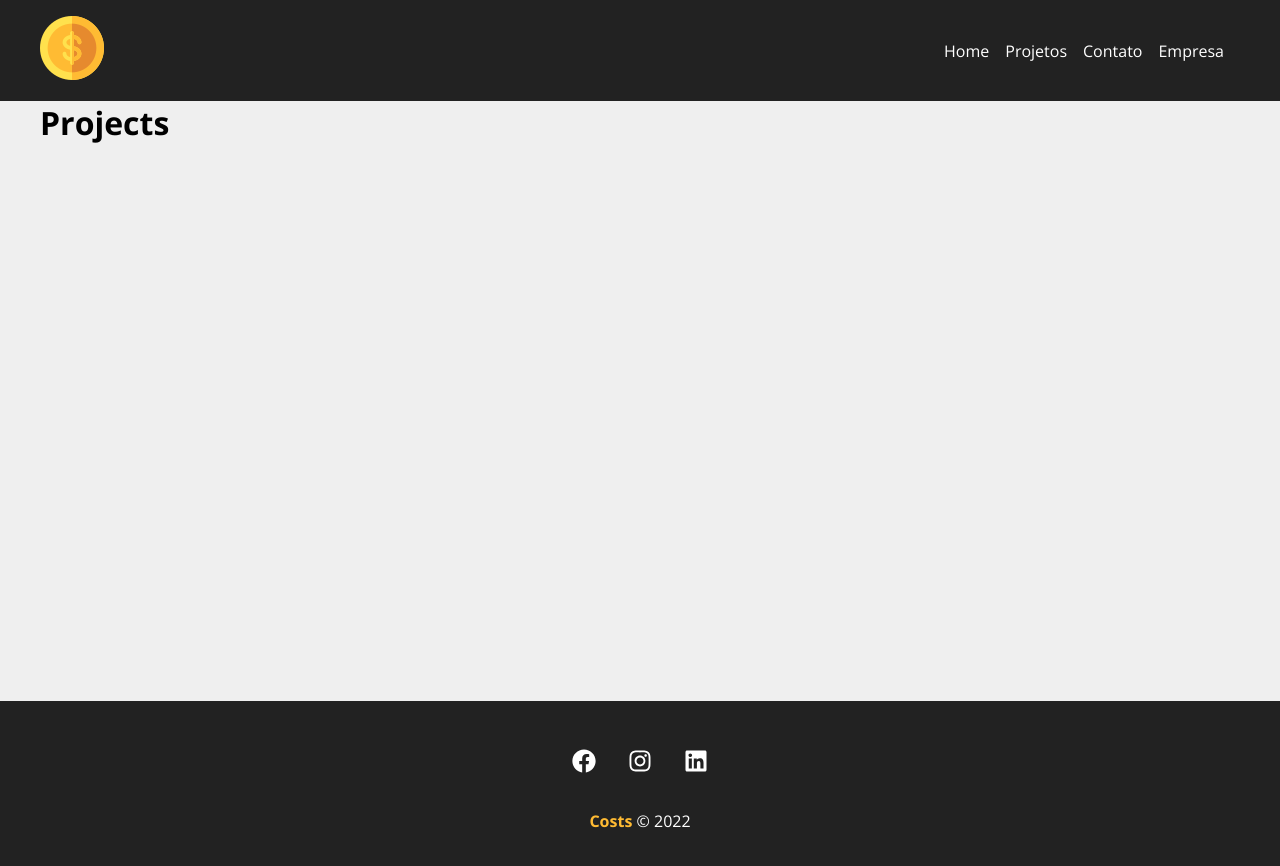
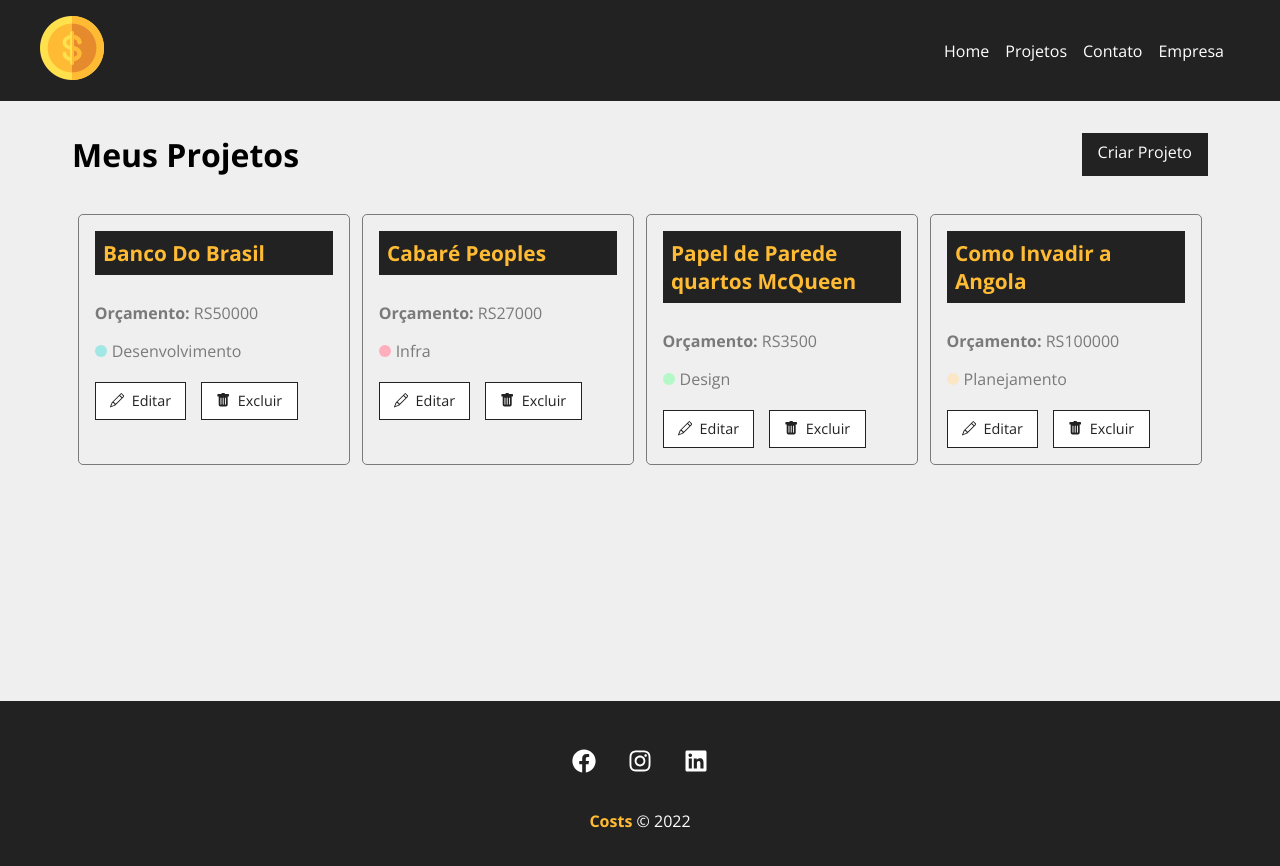
Before and after one commit to Auxesio/Projeto-Costs, a React (Create React App) app in the folder costs/: page /projects in a window 1280 px wide. Shown: the top 866 px of the page. Built offline with nearby package versions, Linux system fonts and the light colour scheme; data requests are answered from the project's data file.

Commit message:
página projetos recebendo direto do banco de dados

```diff
--- a/costs/db.json
+++ b/costs/db.json
@@ -1,5 +1,50 @@
 {
-    "projects": [],
+  "projects": [
+    {
+      "name": "Banco Do Brasil",
+      "budget": "50000",
+      "category": {
+        "id": "2",
+        "name": "Desenvolvimento"
+      },
+      "cost": 0,
+      "services": [],
+      "id": 2
+    },
+    {
+      "name": "Cabaré Peoples",
+      "budget": "27000",
+      "category": {
+        "id": "1",
+        "name": "Infra"
+      },
+      "cost": 0,
+      "services": [],
+      "id": 3
+    },
+    {
+      "category": {
+        "id": "3",
+        "name": "Design"
+      },
+      "name": "Papel de Parede quartos McQueen",
+      "budget": "3500",
+      "cost": 0,
+      "services": [],
+      "id": 4
+    },
+    {
+      "category": {
+        "id": "4",
+        "name": "Planejamento"
+      },
+      "name": "Como Invadir a Angola",
+      "budget": "100000",
+      "cost": 0,
+      "services": [],
+      "id": 5
+    }
+  ],
   "categories": [
     {
       "id": 1,
--- /dev/null
+++ b/costs/src/components/layout/Message.js
@@ -0,0 +1,35 @@
+import { useState, useEffect } from 'react'
+
+import styles from './Message.module.css'
+
+function Message ({type, msg}) {
+
+    const [visible, setVisible] = useState(false)
+
+    useEffect(() => {
+
+        if(!msg) {
+            setVisible(false)
+            return
+        }
+
+        setVisible(true)
+
+        const timer = setTimeout(() => {
+            setVisible(false)
+        }, 3000)
+
+        return () => clearTimeout(timer)
+
+    }, [msg])
+
+    return (
+        <>
+         {visible && (
+             <div className={`${styles.message} ${styles[type]}`}>{msg}</div>
+         )}
+        </>
+    )
+}
+
+export default Message
--- /dev/null
+++ b/costs/src/components/layout/Message.module.css
@@ -0,0 +1,21 @@
+.message {
+    width: 100%;
+    padding: 1em;
+    border: 1px solid #000;
+    margin: 0 auto;
+    text-align: center;
+    margin-bottom: 2em;
+    border-radius: 5px;
+}
+
+.success {
+    color: #155724;
+    background-color: #d4edda;
+    border-color: #c3e6cb;
+}
+
+.error {
+    color: #721c24;
+    background-color: #F8D7DA;
+    border-color: #F5C6CB;
+}
--- a/costs/src/components/pages/NewProject.js
+++ b/costs/src/components/pages/NewProject.js
@@ -1,13 +1,40 @@
+import { useNavigate } from 'react-router-dom'
+
 import ProjectForm from '../project/ProjectForm'
 
 import styles from './NewProject.module.css'
 
 function NewProject() {
+
+    const navigate = useNavigate()
+
+    function createPost(project) {
+
+        // initialize cost and services
+        project.cost = 0
+        project.services = []
+
+        fetch("http://localhost:5000/projects", {
+            method: 'POST',
+            headers: {
+                'Content-type': "application/json",
+            },
+            body: JSON.stringify(project),
+        })
+        .then((resp) => resp.json())
+        .then((data) => {
+            console.log(data)
+            // redirect
+            navigate("/projects", {state:{message: 'Projeto criado com sucesso!'}})
+        })
+        .catch(err => console.log(err))
+    }
+
     return (
         <div className={styles.newproject_container}>
             <h1>Criar Projeto</h1>
             <p>Crie o seu projeto para depois adicionar os serviços</p>
-            <ProjectForm btnText='Criar Projeto' />
+            <ProjectForm handleSubmit={createPost} btnText='Criar Projeto' />
         </div>
     )
 }
--- a/costs/src/components/pages/Projects.js
+++ b/costs/src/components/pages/Projects.js
@@ -1,5 +1,62 @@
+import { useLocation } from "react-router-dom"
+
+import { useState, useEffect } from "react"
+
+import Message from "../layout/Message"
+import Container from '../layout/Container'
+import LinkButton from "../layout/LinkButtom"
+import ProjectCard from "../project/ProjectCard"
+
+import styles from './Projects.module.css'
+
 function Projects() {
-    return <h1>Projects</h1>
+    const [ projects, setProjects ] = useState([])
+
+    const location = useLocation()
+    let message = ''
+    if(location.state) {
+        message = location.state.message
+    }
+
+    useEffect(() => {
+
+        fetch('http://localhost:5000/projects', {
+            method: 'GET',
+            headers: {
+                'Contenty-Type':'application/json',
+            },
+        })
+        .then(resp => resp.json())
+        .then(data => {
+            console.log(data)
+            setProjects(data)
+        })
+        .catch(err => console.log(err))
+    }, [])
+
+
+
+    return (
+        <div className={styles.project_container}>
+            <div className={styles.title_container}>
+                <h1>Meus Projetos</h1>
+                <LinkButton to='/newproject' text='Criar Projeto' />
+            </div>
+            {message && <Message type='success' msg={message} />}
+            <Container customClass='start'>
+                {projects.length > 0 &&
+                    projects.map((project) => (
+                        <ProjectCard
+                            id={project.id}
+                            name={project.name}
+                            budget={project.budget}
+                            category={project.category.name}
+                            key={project.id}
+                        />
+                    ))}
+            </Container>
+        </div>
+    )
 }
 
 export default Projects
--- /dev/null
+++ b/costs/src/components/pages/Projects.module.css
@@ -0,0 +1,13 @@
+* {
+    max-width: 100%;
+}
+
+.project_container {
+    padding: 2em;
+}
+
+.title_container {
+    display: flex;
+    justify-content: space-between;
+    margin-bottom: 2em;
+}
--- /dev/null
+++ b/costs/src/components/project/ProjectCard.js
@@ -0,0 +1,28 @@
+import { Link } from 'react-router-dom'
+import styles from './ProjectCard.module.css'
+
+import { BsPencil, BsFillTrashFill } from 'react-icons/bs'
+
+function ProjectCard({id, name, budget, category, handleemove}) {
+    return (
+        <div className={styles.project_card}>
+            <h4>{name}</h4>
+            <p>
+                <span>Orçamento:</span> RS{budget}
+            </p>
+            <p className={styles.category_text}>
+                <span className={`${styles[category.toLowerCase()]}`}></span> {category}
+            </p>
+            <div className={styles.project_card_actions}>
+                <Link to='/'>
+                    <BsPencil /> Editar
+                </Link>
+                <button>
+                    <BsFillTrashFill /> Excluir
+                </button>
+            </div>
+        </div>
+    )
+}
+
+export default ProjectCard
--- /dev/null
+++ b/costs/src/components/project/ProjectCard.module.css
@@ -0,0 +1,87 @@
+.project_card {
+    padding: 1em;
+    border: 1px solid #7a7a7a;
+    border-radius: 5px;
+    width: 24%;
+    margin: 0.5%;
+}
+
+.project_card h4 {
+    background-color: #222;
+    color: #ffbb33;
+    padding: .4em;
+    margin-bottom: 1.3em;
+    font-size: 1.3em;
+}
+
+.project_card p {
+    color: #7a7a7a;
+    margin-bottom: 1em;
+}
+
+.project_card p span {
+    font-weight: bold;
+}
+
+.category_text {
+    display: flex;
+    align-items: center;
+}
+
+.category_text span {
+    display: blcok;
+    width: 12px;
+    height: 12px;
+    border-radius: 50%;
+    background-color: #CCC;
+    margin-right: 5px;
+}
+
+.category_text .infra {
+    background-color: #FFAEBC;
+}
+
+.category_text .desenvolvimento {
+    background-color: #a0e7e5;
+}
+
+.category_text .design {
+    background-color: #b4f8c8;
+}
+
+.category_text .planejamento {
+    background-color: #fbe7c6;
+}
+
+.project_card_actions {
+    margin-top: 1.2em;
+    display: flex;
+    align-items: center;
+}
+
+.project_card_actions a,
+.project_card_actions button {
+    text-decoration: none;
+    border: none;
+    background-color: #fff;
+    color: #222;
+    font-size: .9em;
+    padding: .6em 1em;
+    margin-right: 1em;
+    cursor: pointer;
+    border: 1px solid #222;
+    display: flex;
+    align-items: center;
+    justify-content: center;
+    transition: 0.5s;
+}
+
+.project_card_actions svg {
+    margin-right: .5em;
+}
+
+.project_card_actions a:hover,
+.project_card_actions button:hover {
+    background-color: #222;
+    color: #ffbb33;
+}
--- a/costs/src/components/project/ProjectForm.js
+++ b/costs/src/components/project/ProjectForm.js
@@ -6,9 +6,10 @@
 
 import styles from './ProjectForm.module.css'
 
-function ProjectForm({btnText}) {
+function ProjectForm({ handleSubmit, btnText, projectData}) {
 
     const [categories, setCategories] = useState([])
+    const [project, setProject] = useState(projectData || {})
 
     useEffect(() => {
       fetch("http://localhost:5000/categories", {
@@ -24,21 +25,48 @@
       .catch((err) => console.log(err))
     }, [])
 
+    const submit = (e) => {
+      e.preventDefault()
+      //console.log(project)
+      handleSubmit(project)
+    }
+
+    function handleChange(e) {
+      setProject({...project, [e.target.name]: e.target.value})
+    }
+
+    function handleCategory(e) {
+      setProject({...project, category: {
+        id: e.target.value,
+        name: e.target.options[e.target.selectedIndex].text,
+      }})
+    }
+
     return (
-        <form className={styles.form}>
+        <form onSubmit={submit} className={styles.form}>
             <Input
                 type='text'
                 text='Nome do projeto'
                 name='name'
                 placeholder='Insira o nome do projeto'
+                handleOnChange={handleChange}
+                value={project.name ? project.name : ''}
              />
             <Input
                 type='number'
                 text='Orçamento do projeto'
                 name='budget'
                 placeholder='Insira o orçamento total'
+                handleOnChange={handleChange}
+                value={project.budget ? project.budget : ''}
              />
-            <Select name='category_id' text='Selecione a categoria' options={categories} />
+            <Select
+              name='category_id'
+              text='Selecione a categoria'
+              options={categories}
+              handleOnChange={handleCategory}
+              value={project.category ? project.category.id : ''}
+            />
             <SubmitButton text={btnText} />
         </form>
     )
--- a/costs/src/index.css
+++ b/costs/src/index.css
@@ -8,4 +8,5 @@
 html, body, #root {
   background: #efefef;
   height: 100%;
+  width: 100%;
 }
```
Lines whose indentation alone changed are shown as unchanged.
